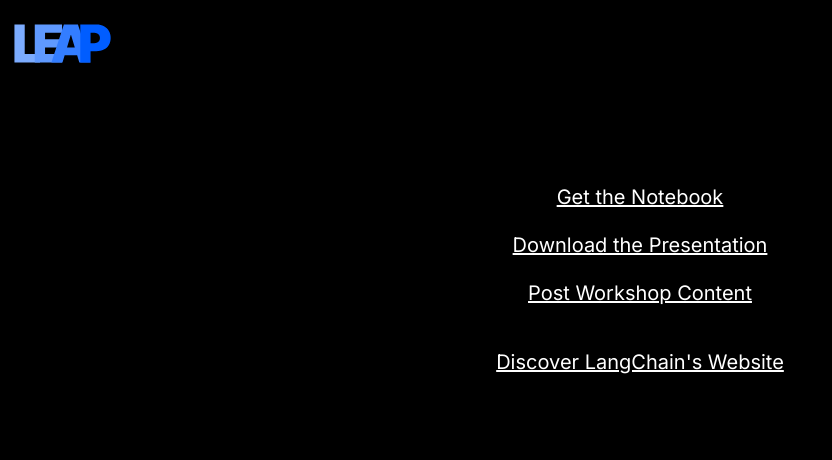
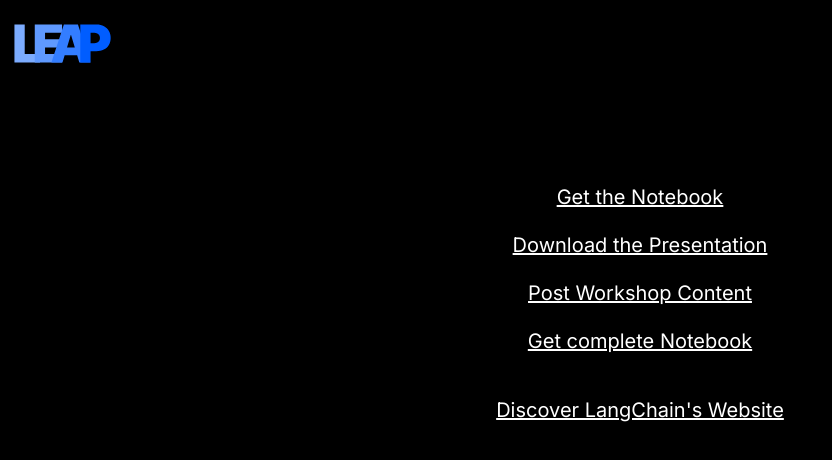
Before and after one commit to LEAP-AI-Plaksha/leap-ai-plaksha, a Next.js app: page /workshops/langchain in a window 1280 px wide. Shown: the top 460 px of the page, without its empty margins (0-832 px from the left). Built offline with nearby package versions, Linux system fonts and the light colour scheme.

Commit message:
docs: add postworkshop and complete notebook

```diff
--- a/app/workshops/langchain/page.tsx
+++ b/app/workshops/langchain/page.tsx
@@ -18,10 +18,16 @@
                 Download the Presentation
             </Link>
             <Link
-        href="#"
+                href="https://plakshauniversity1-my.sharepoint.com/:b:/g/personal/vardhaman_k_ug23_plaksha_edu_in/EfaZopMHO5hKo438ESIs66IBKr5sMRIfuFgn4nNVtoeNsA?e=AxjCwU"
                 className="underline text-sm md:text-xl text-center"
             >
                 Post Workshop Content
+            </Link>
+            <Link
+                href="https://colab.research.google.com/drive/1YqDckDFDakpaW56i_tYPxue2crzu12QF?usp=sharing"
+                className="underline text-sm md:text-xl text-center"
+            >
+                Get complete Notebook
             </Link>
             <hr></hr>
             <Link
```
Lines whose indentation alone changed are shown as unchanged.
